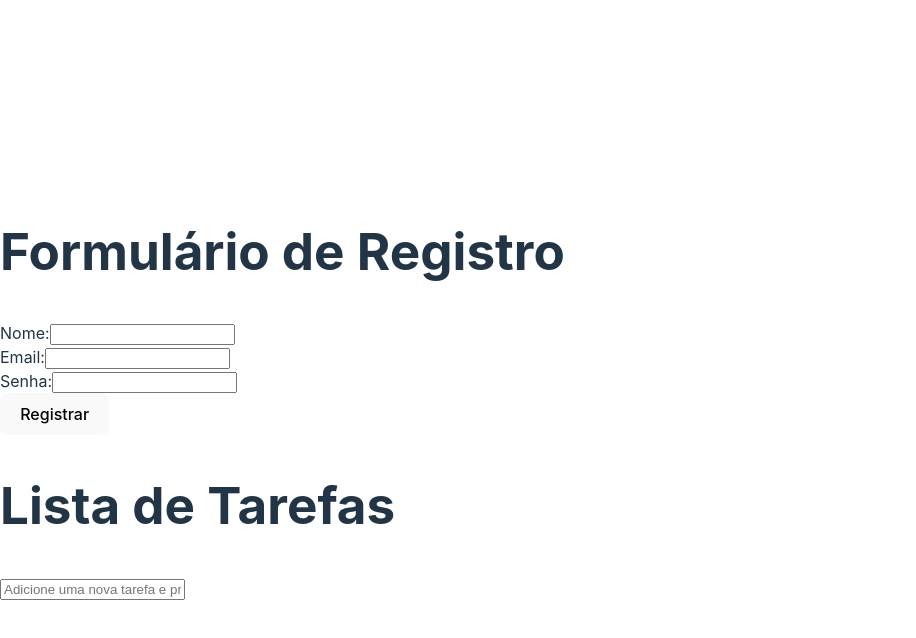
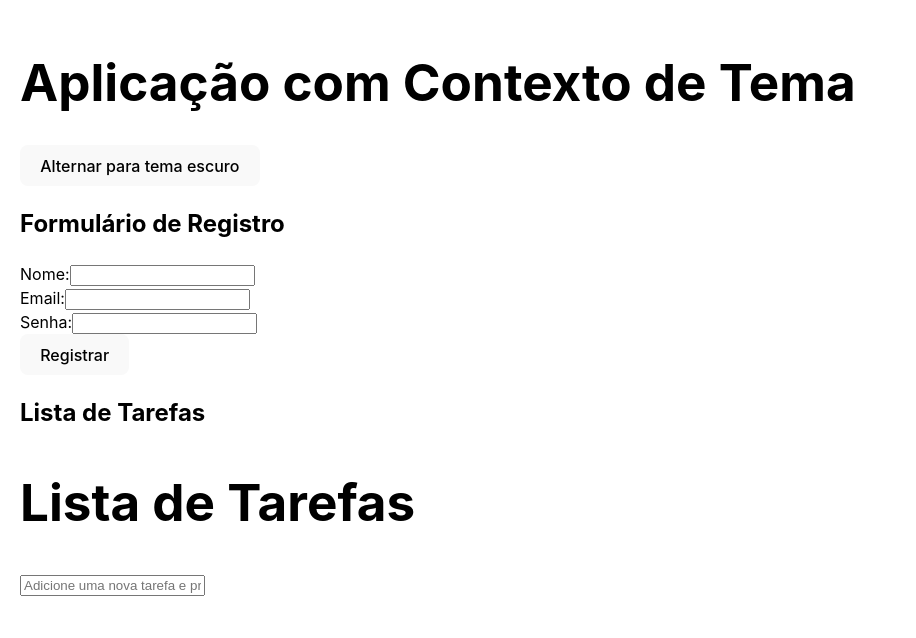
Before and after one commit to LivsDev/FMT_M03_S02, a React (Vite) app in the folder Ex.M3S02/: page / in a window 1280 px wide. Shown: the top 638 px of the page, without its empty margins (0-916 px from the left). Built offline with nearby package versions, Linux system fonts and the light colour scheme.

Commit message:
Exe.03 - Aplicação com Contexto de Tema

```diff
--- a/Ex.M3S02/src/App.jsx
+++ b/Ex.M3S02/src/App.jsx
@@ -1,22 +1,43 @@
 import React from 'react';
 import RegisterForm from './RegisterForm';
 import TaskList from './TaskList';
+import { ThemeProvider } from './ThemeContext';
+import ThemeToggle from './ThemeToggle';
+import { useTheme } from './ThemeContext'
 
 function App() {
+  // Uso do hook personalizado para acessar o tema atual
+  const { theme } = useTheme();
+
+  // Estilos condicionais baseados no tema atual
+  const appStyle = {
+    backgroundColor: theme === 'light' ? 'white' : '#333',
+    color: theme === 'light' ? 'black' : 'white',
+    minHeight: '100vh',
+    padding: '20px'
+  };
+
   return (
-    <div className="App">
+    <ThemeProvider> {/* Provedor do contexto de tema envolve todos os componentes */}
+      <div className="App" style={appStyle}>
+        <header>
+          <h1>Aplicação com Contexto de Tema</h1>
+          <ThemeToggle /> {/* Botão para alternar o tema */}
+        </header>
+
         {/* Seção para o formulário de registro */}
         <section style={{ margin: '20px 0' }}>
-        <h1>Formulário de Registro</h1>
+          <h2>Formulário de Registro</h2>
           <RegisterForm />
         </section>
 
         {/* Seção para a lista de tarefas */}
         <section style={{ margin: '20px 0' }}>
-        <h1></h1>
+          <h2>Lista de Tarefas</h2>
           <TaskList />
         </section>
       </div>
+    </ThemeProvider>
   );
 }
 
--- /dev/null
+++ b/Ex.M3S02/src/ThemeContext.jsx
@@ -0,0 +1,29 @@
+// ThemeContext.jsx
+import React, { createContext, useState, useContext } from 'react';
+
+// Criação do contexto com um valor padrão
+const ThemeContext = createContext({
+    theme: 'light', // Valor padrão para o tema
+    toggleTheme: () => {} // Função de alternância sem implementação padrão
+});
+
+// Hook personalizado para uso do tema
+export function useTheme() {
+    return useContext(ThemeContext);
+}
+
+// Provider que gerencia o estado do tema e fornece para os componentes filhos
+export const ThemeProvider = ({ children }) => {
+    const [theme, setTheme] = useState('light'); // Inicia com o tema claro
+
+    // Função para alternar entre claro e escuro
+    const toggleTheme = () => {
+        setTheme(prevTheme => prevTheme === 'light' ? 'dark' : 'light');
+    };
+
+    return (
+        <ThemeContext.Provider value={{ theme, toggleTheme }}>
+            {children}
+        </ThemeContext.Provider>
+    );
+};
--- /dev/null
+++ b/Ex.M3S02/src/ThemeToggle.jsx
@@ -0,0 +1,15 @@
+// ThemeToggle.jsx
+import React from 'react';
+import { useTheme } from './ThemeContext';
+
+function ThemeToggle() {
+    const { toggleTheme, theme } = useTheme();
+
+    return (
+        <button onClick={toggleTheme}>
+            Alternar para tema {theme === 'light' ? 'escuro' : 'claro'}
+        </button>
+    );
+}
+
+export default ThemeToggle;
```
Also changed, not shown: Ex.M3S02/src/ThemeContext.js (deleted, +0 -22 lines). Lines whose indentation alone changed are shown as unchanged.
